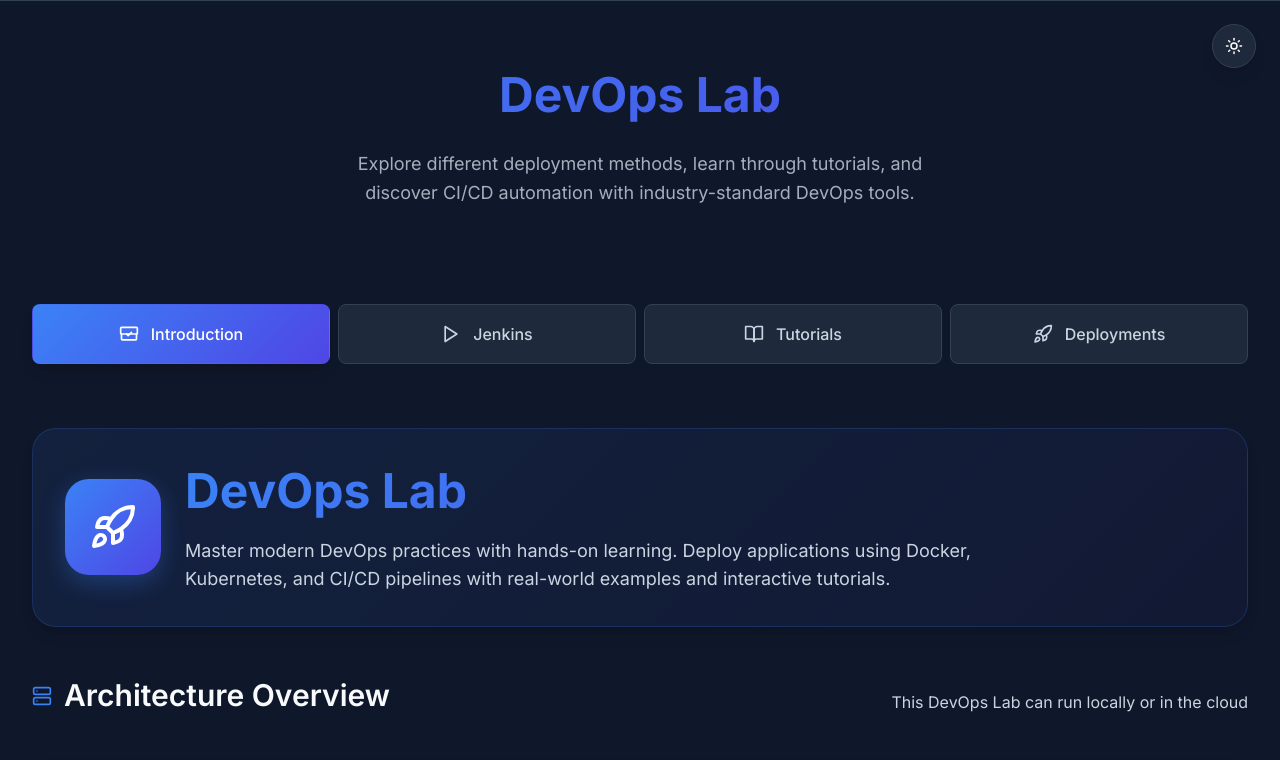
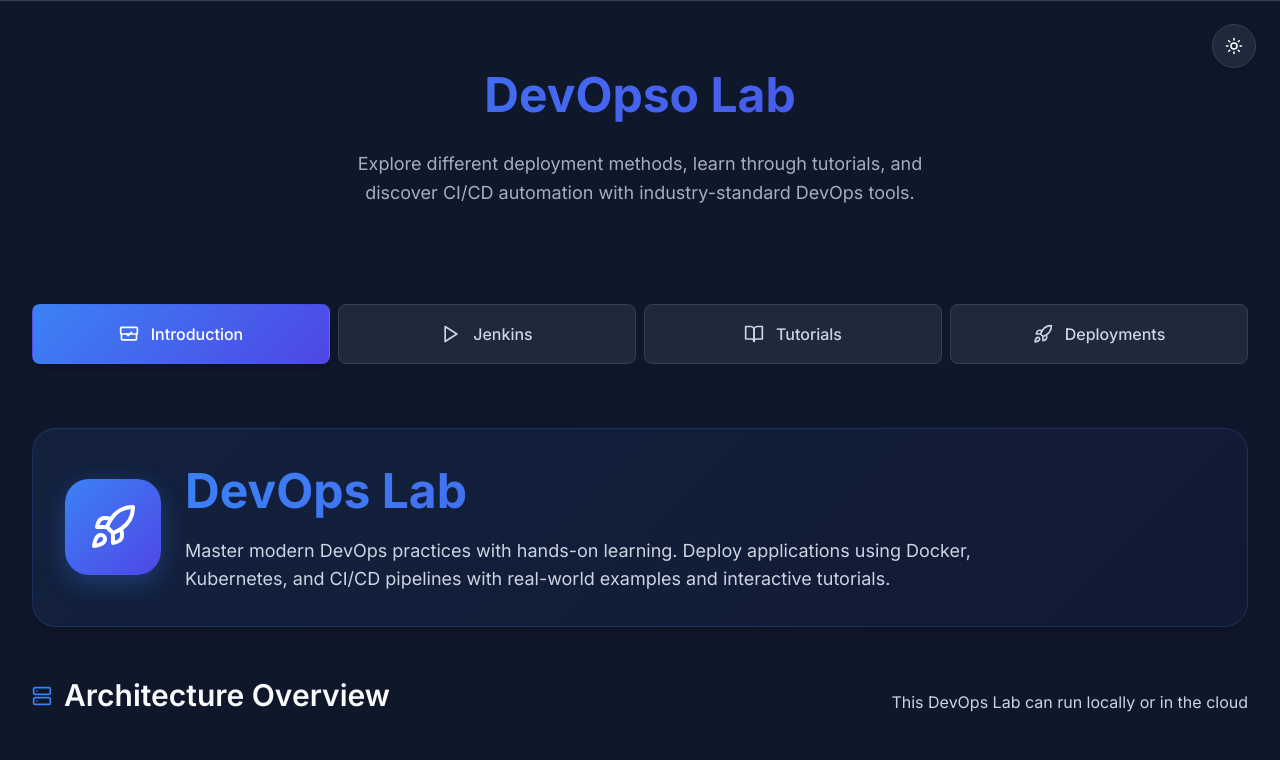
Before and after one commit to CosmeValera/DevOpsLab, a React (Vite) app in the folder frontend/: page / in a window 1280 px wide. Shown: the top 760 px of the page. Built offline with nearby package versions, Linux system fonts and the light colour scheme.

Commit message:
Silly commit, check if push to main works

```diff
--- a/frontend/src/components/HomePage.tsx
+++ b/frontend/src/components/HomePage.tsx
@@ -28,7 +28,7 @@
     <div className="home">
       {/* Hero Section */}
       <div className="home__hero">
-        <h1 className="home__title">DevOps Lab</h1>
+        <h1 className="home__title">DevOpso Lab</h1>
         <p className="home__subtitle">
           Explore different deployment methods, learn through tutorials, and discover CI/CD automation with industry-standard DevOps tools.
         </p>
```
